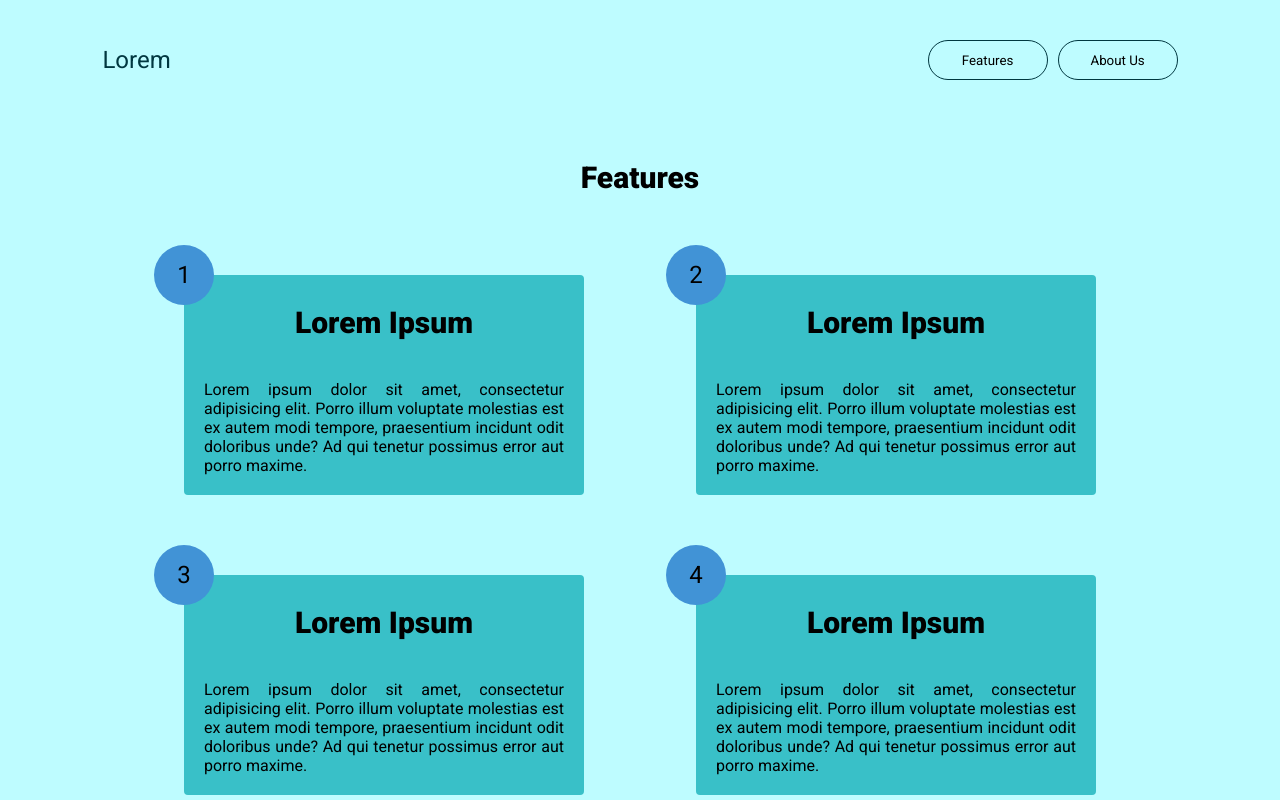
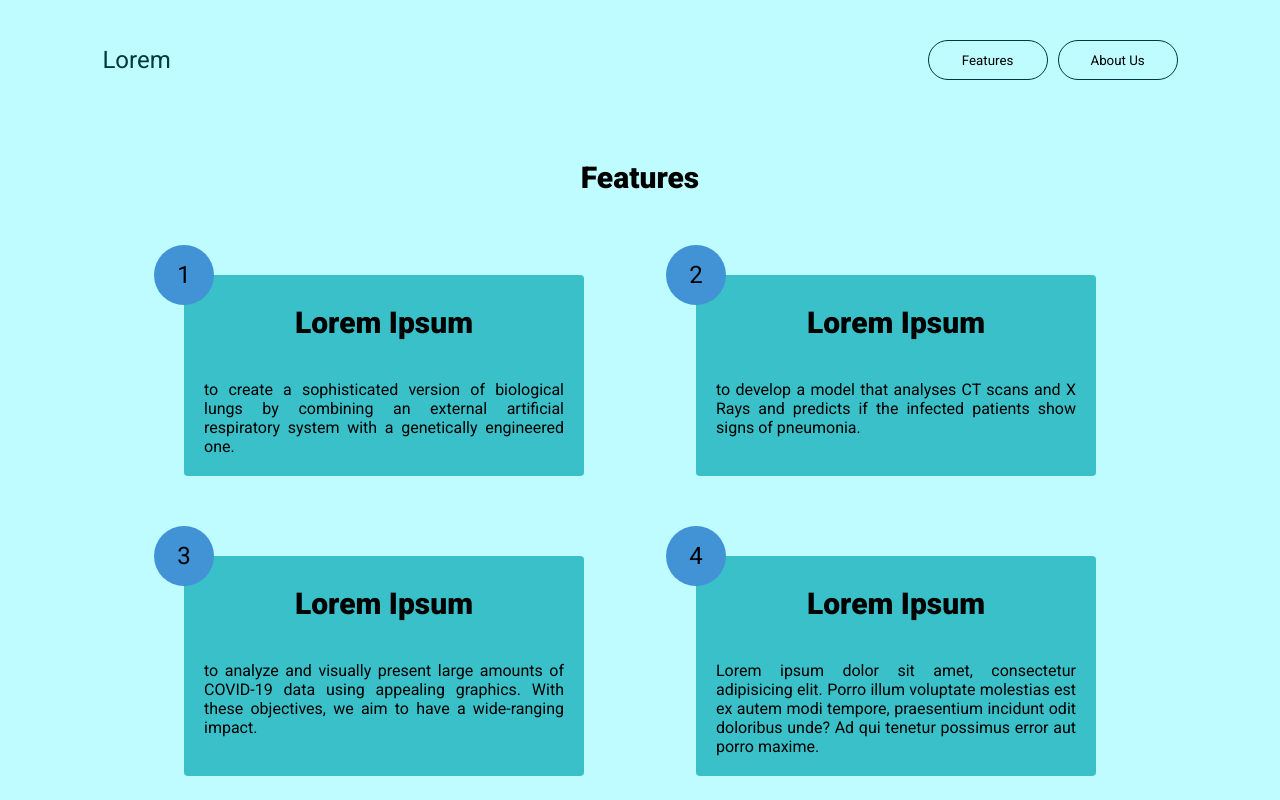
Before and after one commit to aaahanamehrotra/smart-healthcare, a Next.js app: page /features in a window 1280 px wide. Shown: the top 800 px of the page. Built offline with nearby package versions, Linux system fonts and the light colour scheme.

Commit message:
add features

```diff
--- a/data/features.js
+++ b/data/features.js
@@ -2,19 +2,19 @@ const data = [
   {
     number: "1",
     title: "Lorem Ipsum",
-    desc: "Lorem ipsum dolor sit amet, consectetur adipisicing elit. Porro illum voluptate molestias est ex autem modi tempore, praesentium incidunt odit doloribus unde? Ad qui tenetur possimus error aut porro maxime.",
+    desc: "to create a sophisticated version of biological lungs by combining an external artificial respiratory system with a genetically engineered one.",
   },
 
   {
     number: "2",
     title: "Lorem Ipsum",
-    desc: "Lorem ipsum dolor sit amet, consectetur adipisicing elit. Porro illum voluptate molestias est ex autem modi tempore, praesentium incidunt odit doloribus unde? Ad qui tenetur possimus error aut porro maxime.",
+    desc: " to develop a model that analyses CT scans  and X Rays and predicts if the infected patients show signs of pneumonia. ",
   },
 
   {
     number: "3",
     title: "Lorem Ipsum",
-    desc: "Lorem ipsum dolor sit amet, consectetur adipisicing elit. Porro illum voluptate molestias est ex autem modi tempore, praesentium incidunt odit doloribus unde? Ad qui tenetur possimus error aut porro maxime.",
+    desc: "to analyze and visually present large amounts of COVID-19 data using appealing graphics. With these objectives, we aim to have a wide-ranging impact.",
   },
 
   {
```
